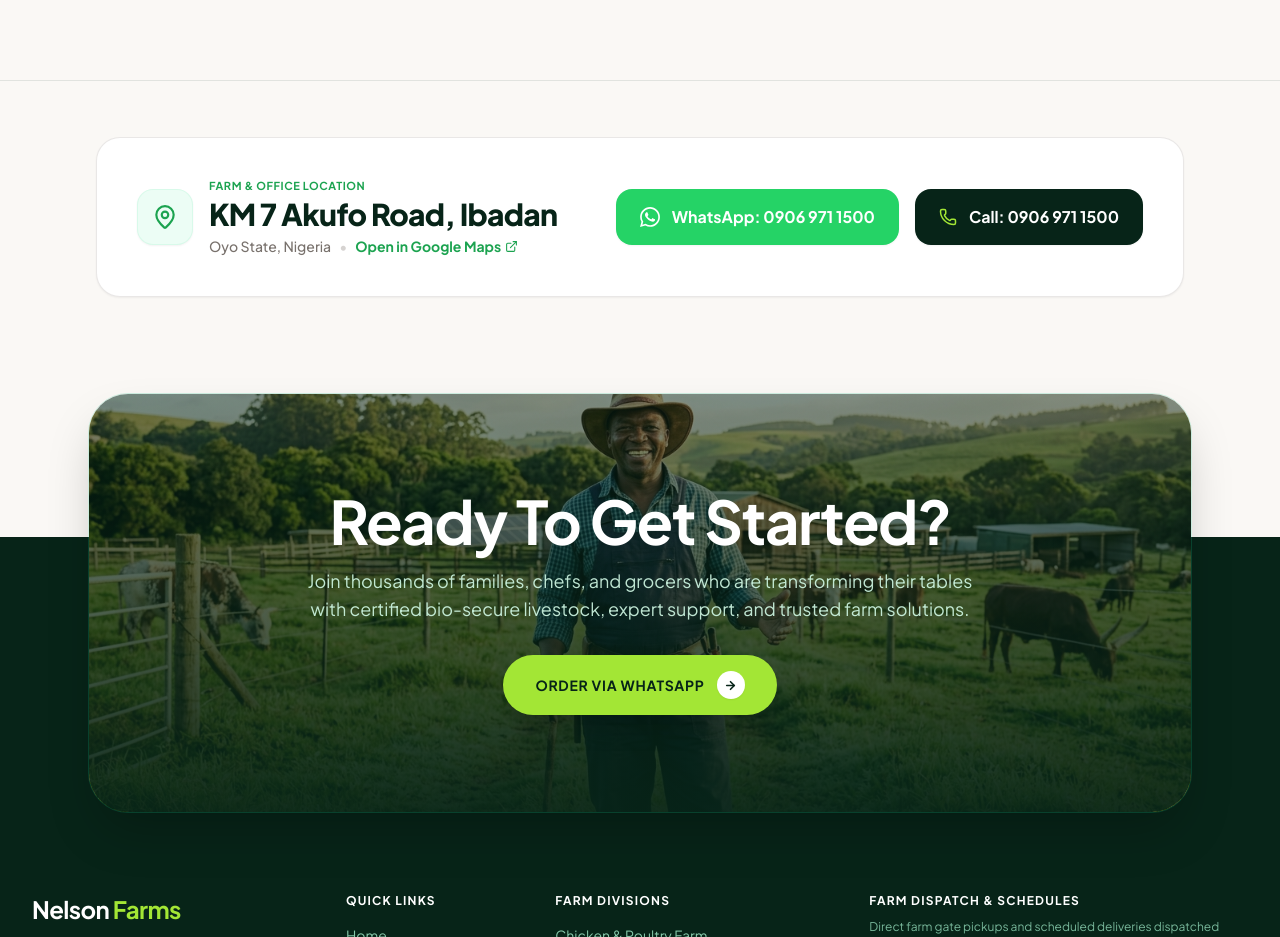
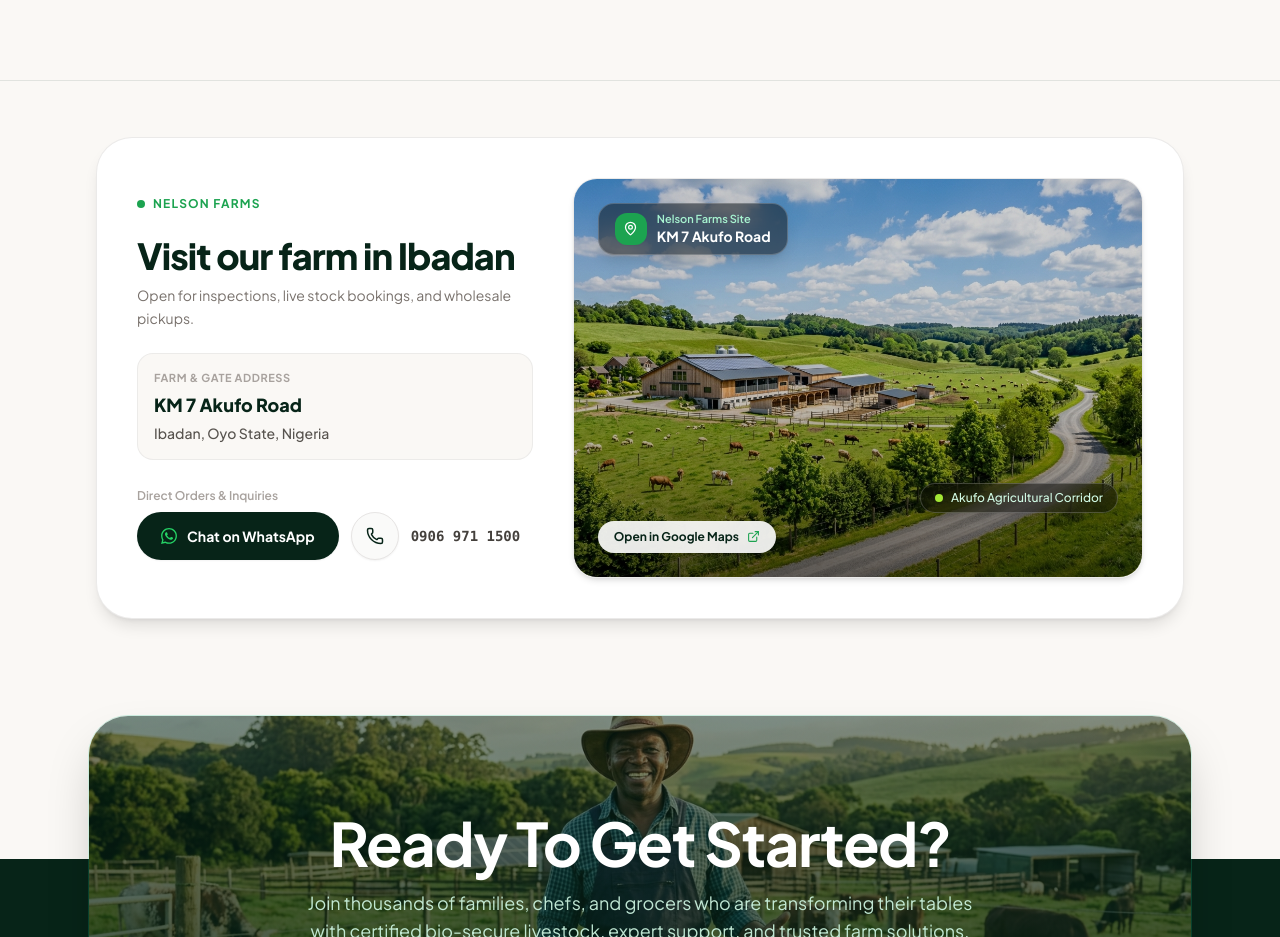
Before and after one commit to 09011399255/Nelson-Farm-Store, a React (Vite) app: page / in a window 1280 px wide. Shown: the part 8520-9457 px from the top of the page. Built offline with nearby package versions, Linux system fonts and the light colour scheme; a web font is replaced by a local one.

Commit message:
Redesign location section: split visual map card with road route markers and balanced WhatsApp/Call action pair

```diff
--- a/src/components/ContactSection.jsx
+++ b/src/components/ContactSection.jsx
@@ -3,67 +3,138 @@
 import ScrollReveal from "./ScrollReveal";
 
 export default function ContactSection() {
+  const mapsUrl =
+    "https://www.google.com/maps/search/?api=1&query=KM+7+Akufo+Road+Ibadan+Oyo+State+Nigeria";
+
   return (
     <section
       id="contact"
       className="pt-10 sm:pt-14 pb-36 sm:pb-52 lg:pb-60 bg-[#FAF8F5] relative border-t border-emerald-950/10"
     >
       <div className="max-w-6xl mx-auto px-4 sm:px-6 lg:px-8">
-        <ScrollReveal duration={700} distance={20}>
-          {/* Single Long Horizontal Card */}
-          <div className="bg-white rounded-3xl p-6 sm:p-8 lg:p-10 shadow-sm border border-stone-200/90 flex flex-col lg:flex-row lg:items-center lg:justify-between gap-6 lg:gap-8">
-            {/* Left: Farm Location */}
-            <div className="flex items-start sm:items-center gap-4">
-              <div className="w-12 h-12 sm:w-14 sm:h-14 rounded-2xl bg-emerald-50 text-[#1ca350] flex items-center justify-center flex-shrink-0 shadow-sm border border-emerald-100/70">
-                <MapPin size={26} />
+        <ScrollReveal duration={750} distance={20}>
+          {/* Main Visual Location Card */}
+          <div className="bg-white rounded-[28px] sm:rounded-[36px] p-6 sm:p-8 lg:p-10 shadow-lg border border-stone-200/80">
+            <div className="grid grid-cols-1 lg:grid-cols-12 gap-8 lg:gap-10 items-center">
+              {/* Left Column: Information & Actions */}
+              <div className="lg:col-span-5 flex flex-col justify-center space-y-6">
+                {/* Brand Tag */}
+                <div className="inline-flex items-center gap-2 text-xs font-bold uppercase tracking-widest text-[#1ca350]">
+                  <span className="w-2 h-2 rounded-full bg-[#1ca350]"></span>
+                  <span>Nelson Farms</span>
                 </div>
+
+                {/* Main Heading */}
                 <div>
-                <span className="text-[11px] font-bold text-[#1ca350] uppercase tracking-wider block">
-                  Farm & Office Location
-                </span>
-                <h3 className="font-sans text-xl sm:text-2xl lg:text-3xl font-extrabold text-[#072418] tracking-tight mt-0.5">
-                  KM 7 Akufo Road, Ibadan
-                </h3>
-                <div className="flex items-center gap-2 text-xs sm:text-sm text-stone-500 font-medium mt-1">
-                  <span>Oyo State, Nigeria</span>
-                  <span className="text-stone-300">•</span>
+                  <h2 className="font-sans text-2xl sm:text-3xl lg:text-4xl font-extrabold text-[#072418] tracking-tight leading-tight">
+                    Visit our farm in Ibadan
+                  </h2>
+                  <p className="text-stone-500 text-sm mt-2 leading-relaxed">
+                    Open for inspections, live stock bookings, and wholesale pickups.
+                  </p>
+                </div>
+
+                {/* Address Block */}
+                <div className="p-4 rounded-2xl bg-[#FAF8F5] border border-stone-200/70 space-y-1">
+                  <div className="text-[11px] font-bold text-stone-400 uppercase tracking-wider">
+                    Farm & Gate Address
+                  </div>
+                  <div className="text-base sm:text-lg font-extrabold text-[#072418]">
+                    KM 7 Akufo Road
+                  </div>
+                  <div className="text-xs sm:text-sm text-stone-600 font-medium">
+                    Ibadan, Oyo State, Nigeria
+                  </div>
+                </div>
+
+                {/* Contact Actions: Primary WhatsApp + Call Icon Button */}
+                <div className="space-y-2 pt-1">
+                  <div className="text-xs font-semibold text-stone-400">
+                    Direct Orders & Inquiries
+                  </div>
+                  <div className="flex items-center gap-3">
+                    {/* Primary Action: WhatsApp */}
                     <a
-                    href="https://www.google.com/maps/search/?api=1&query=KM+7+Akufo+Road+Ibadan+Oyo+State+Nigeria"
+                      href="https://wa.me/2349069711500?text=Hello%20Nelson%20Farms%2C%20I%20would%20like%20to%20place%20an%20order."
                       target="_blank"
                       rel="noopener noreferrer"
-                    className="text-[#1ca350] hover:underline font-bold inline-flex items-center gap-1"
+                      className="inline-flex items-center gap-2.5 bg-[#072418] hover:bg-[#0e3827] text-white font-bold text-xs sm:text-sm px-5 sm:px-6 py-3.5 rounded-full shadow-sm transition-all hover:scale-[1.02]"
                     >
-                    <span>Open in Google Maps</span>
-                    <ExternalLink size={13} />
+                      <svg
+                        className="w-4 h-4 fill-[#25D366] flex-shrink-0"
+                        viewBox="0 0 24 24"
+                      >
+                        <path d="M.057 24l1.687-6.163c-1.041-1.804-1.588-3.849-1.587-5.946.003-6.556 5.338-11.891 11.893-11.891 3.181.001 6.167 1.24 8.413 3.488 2.245 2.248 3.481 5.236 3.48 8.414-.003 6.557-5.338 11.892-11.893 11.892-1.99-.001-3.951-.5-5.688-1.448l-6.305 1.654zm6.597-3.807c1.676.995 3.276 1.591 5.392 1.592 5.448 0 9.886-4.434 9.889-9.885.002-5.462-4.415-9.89-9.881-9.892-5.452 0-9.887 4.434-9.889 9.884-.001 2.225.651 3.891 1.746 5.634l-.999 3.648 3.742-.981zm11.387-5.464c-.074-.124-.272-.198-.57-.347-.297-.149-1.758-.868-2.031-.967-.272-.099-.47-.149-.669.149-.198.297-.768.967-.941 1.165-.173.198-.347.223-.644.074-.297-.149-1.255-.462-2.39-1.475-.883-.788-1.48-1.761-1.653-2.059-.173-.297-.018-.458.13-.606.134-.133.297-.347.446-.521.151-.172.2-.296.3-.495.099-.198.05-.372-.025-.521-.075-.148-.669-1.611-.916-2.206-.242-.579-.487-.501-.669-.51l-.57-.01c-.198 0-.52.074-.792.372s-1.04 1.016-1.04 2.479 1.065 2.876 1.213 3.074c.149.198 2.095 3.2 5.076 4.487.709.306 1.263.489 1.694.626.712.226 1.36.194 1.872.118.571-.085 1.758-.719 2.006-1.413.248-.695.248-1.29.173-1.414z" />
+                      </svg>
+                      <span>Chat on WhatsApp</span>
                     </a>
+
+                    {/* Secondary Action: Call Icon Button */}
+                    <a
+                      href="tel:+2349069711500"
+                      title="Call: 0906 971 1500"
+                      aria-label="Call 0906 971 1500"
+                      className="w-11 h-11 sm:w-12 sm:h-12 rounded-full border border-stone-200 bg-stone-50 hover:bg-stone-100 text-[#072418] flex items-center justify-center transition-transform hover:scale-105 shadow-sm flex-shrink-0"
+                    >
+                      <Phone size={18} />
+                    </a>
+
+                    {/* Phone Number Display */}
+                    <span className="text-xs sm:text-sm font-bold text-stone-700 font-mono">
+                      0906 971 1500
+                    </span>
                   </div>
                 </div>
               </div>
 
-            {/* Right: Direct Actions (WhatsApp & Call) */}
-            <div className="flex flex-col sm:flex-row items-stretch sm:items-center gap-3 sm:gap-4 flex-shrink-0">
+              {/* Right Column: Visual Location Landscape & Map Route */}
+              <div className="lg:col-span-7">
                 <a
-                href="https://wa.me/2349069711500?text=Hello%20Nelson%20Farms%2C%20I%20would%20like%20to%20place%20an%20order."
+                  href={mapsUrl}
                   target="_blank"
                   rel="noopener noreferrer"
-                className="inline-flex items-center justify-center gap-3 bg-[#25D366] hover:bg-[#20ba59] text-white font-bold text-sm sm:text-base px-6 py-4 rounded-2xl shadow-sm transition-all hover:scale-[1.02]"
+                  className="relative block h-[280px] sm:h-[360px] lg:h-[400px] rounded-2xl sm:rounded-3xl overflow-hidden shadow-md group border border-stone-200/80 cursor-pointer"
                 >
-                <svg
-                  className="w-5 h-5 fill-current flex-shrink-0"
-                  viewBox="0 0 24 24"
-                >
-                  <path d="M.057 24l1.687-6.163c-1.041-1.804-1.588-3.849-1.587-5.946.003-6.556 5.338-11.891 11.893-11.891 3.181.001 6.167 1.24 8.413 3.488 2.245 2.248 3.481 5.236 3.48 8.414-.003 6.557-5.338 11.892-11.893 11.892-1.99-.001-3.951-.5-5.688-1.448l-6.305 1.654zm6.597-3.807c1.676.995 3.276 1.591 5.392 1.592 5.448 0 9.886-4.434 9.889-9.885.002-5.462-4.415-9.89-9.881-9.892-5.452 0-9.887 4.434-9.889 9.884-.001 2.225.651 3.891 1.746 5.634l-.999 3.648 3.742-.981zm11.387-5.464c-.074-.124-.272-.198-.57-.347-.297-.149-1.758-.868-2.031-.967-.272-.099-.47-.149-.669.149-.198.297-.768.967-.941 1.165-.173.198-.347.223-.644.074-.297-.149-1.255-.462-2.39-1.475-.883-.788-1.48-1.761-1.653-2.059-.173-.297-.018-.458.13-.606.134-.133.297-.347.446-.521.151-.172.2-.296.3-.495.099-.198.05-.372-.025-.521-.075-.148-.669-1.611-.916-2.206-.242-.579-.487-.501-.669-.51l-.57-.01c-.198 0-.52.074-.792.372s-1.04 1.016-1.04 2.479 1.065 2.876 1.213 3.074c.149.198 2.095 3.2 5.076 4.487.709.306 1.263.489 1.694.626.712.226 1.36.194 1.872.118.571-.085 1.758-.719 2.006-1.413.248-.695.248-1.29.173-1.414z" />
-                </svg>
-                <span>WhatsApp: 0906 971 1500</span>
+                  {/* Scenic Road & Farm Aerial Image */}
+                  <img
+                    src="/about-farm.jpg"
+                    alt="Nelson Farms Road and Facilities"
+                    className="w-full h-full object-cover group-hover:scale-105 transition-transform duration-700"
+                  />
+
+                  {/* Gentle vignette overlay */}
+                  <div className="absolute inset-0 bg-gradient-to-t from-black/60 via-black/15 to-black/20 group-hover:opacity-90 transition-opacity"></div>
+
+                  {/* Top-Left Frosted Tag: Location Destination */}
+                  <div className="absolute top-4 sm:top-6 left-4 sm:left-6 backdrop-blur-md bg-black/45 border border-white/20 text-white px-3 sm:px-4 py-2 rounded-2xl flex items-center gap-2.5 shadow-lg">
+                    <div className="w-7 h-7 sm:w-8 sm:h-8 rounded-xl bg-[#1ca350] text-white flex items-center justify-center flex-shrink-0 shadow-sm">
+                      <MapPin size={15} />
+                    </div>
+                    <div>
+                      <div className="text-[10px] sm:text-[11px] font-semibold text-emerald-200 leading-tight">
+                        Nelson Farms Site
+                      </div>
+                      <div className="text-xs sm:text-sm font-bold text-white leading-tight">
+                        KM 7 Akufo Road
+                      </div>
+                    </div>
+                  </div>
+
+                  {/* Middle-Right Frosted Tag: Road Corridor Marker */}
+                  <div className="absolute bottom-16 right-4 sm:right-6 backdrop-blur-md bg-black/45 border border-white/20 text-white px-3 sm:px-3.5 py-1.5 rounded-full hidden sm:flex items-center gap-2 shadow-lg">
+                    <span className="w-2 h-2 rounded-full bg-[#a3e635] animate-pulse"></span>
+                    <span className="text-xs font-medium text-emerald-100">
+                      Akufo Agricultural Corridor
+                    </span>
+                  </div>
+
+                  {/* Bottom-Left Frosted Pill: Google Maps Link */}
+                  <div className="absolute bottom-4 sm:bottom-6 left-4 sm:left-6 backdrop-blur-md bg-white/90 group-hover:bg-white text-[#072418] px-4 py-2 rounded-full flex items-center gap-2 text-xs font-bold shadow-lg transition-all">
+                    <span>Open in Google Maps</span>
+                    <ExternalLink size={13} className="text-[#1ca350]" />
+                  </div>
                 </a>
-
-              <a
-                href="tel:+2349069711500"
-                className="inline-flex items-center justify-center gap-3 bg-[#072418] hover:bg-[#0e3827] text-white font-bold text-sm sm:text-base px-6 py-4 rounded-2xl shadow-sm transition-all hover:scale-[1.02]"
-              >
-                <Phone size={18} className="text-[#a3e635] flex-shrink-0" />
-                <span>Call: 0906 971 1500</span>
-              </a>
+              </div>
             </div>
           </div>
         </ScrollReveal>
```
Lines whose indentation alone changed are shown as unchanged.
